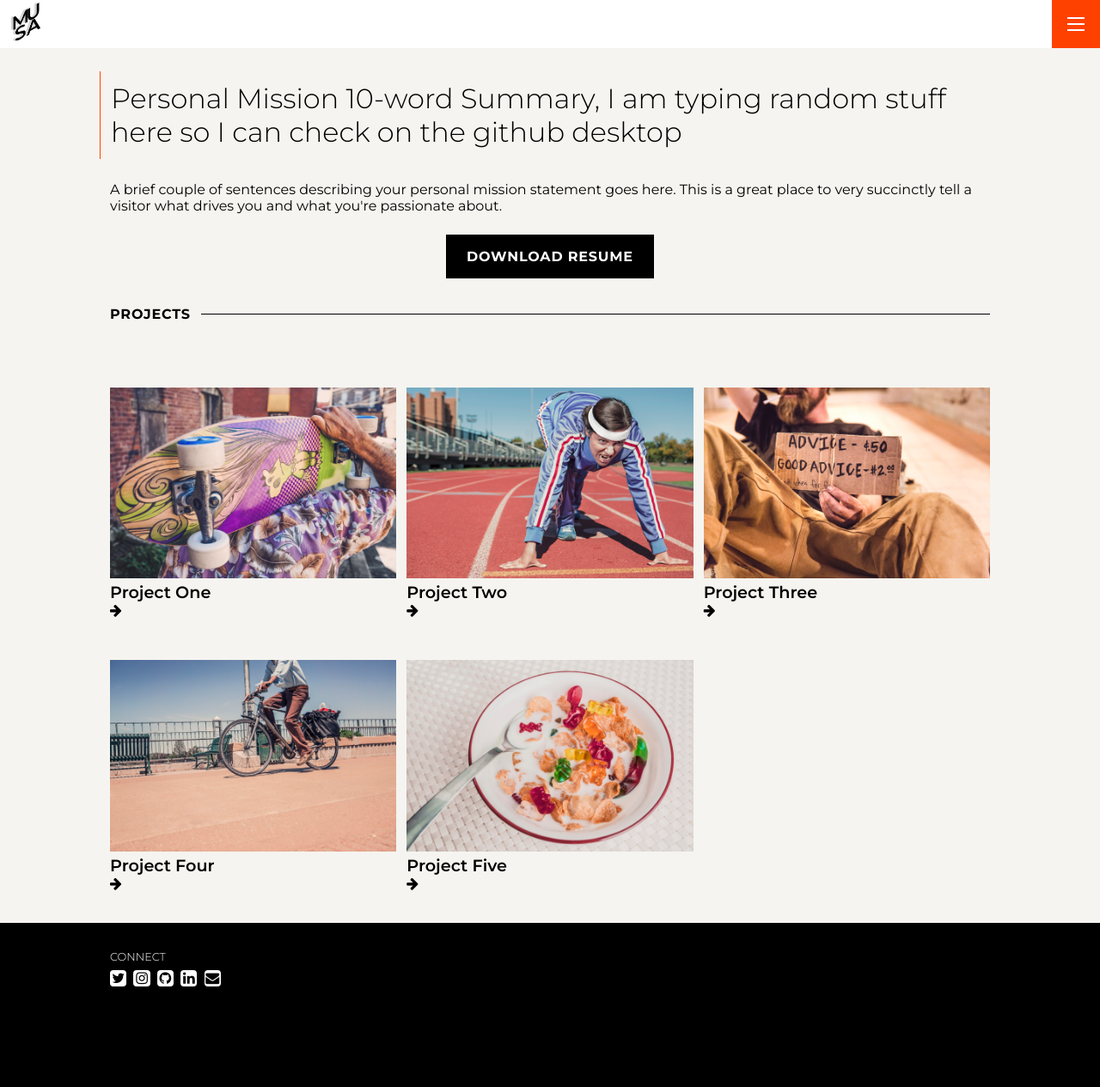
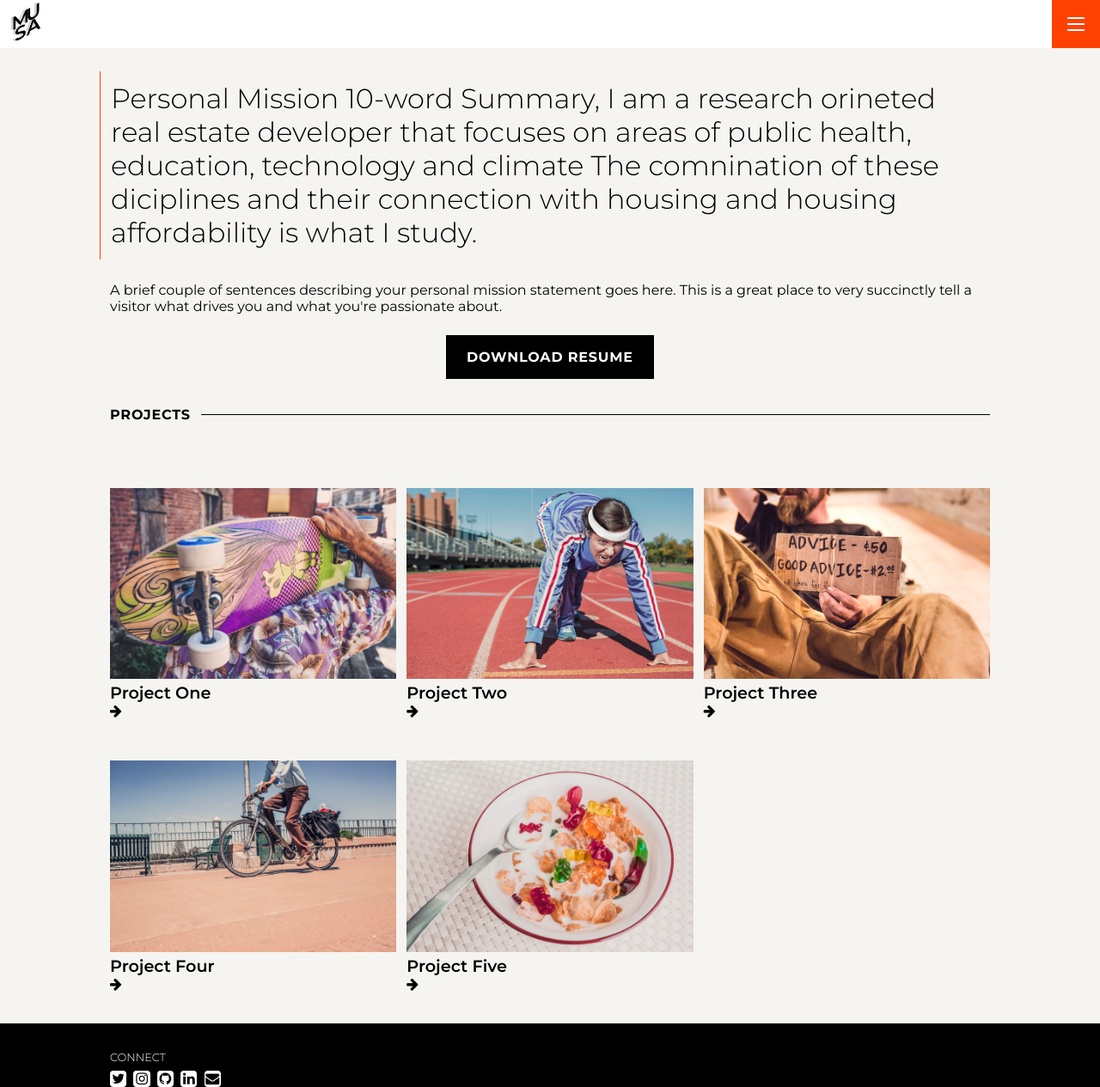
Before and after one commit to Flex-commits/MUSA-Portfolio, a Jekyll site: the page built from index.md, in a window 1280 px wide and 1265 px high. Shown: the whole window at 86% size. Built offline with Jekyll 4.4.1, drawn with Linux system fonts in a browser that asks for light colours.

Commit message:
Revise intro_title in settings.yml
Updated intro_title to reflect a more specific personal mission statement.

```diff
--- a/_data/settings.yml
+++ b/_data/settings.yml
@@ -7,7 +7,8 @@ logo: '/assets/img/musa-logo.png'
 # A brief introduction or mission statement that appears at the top of the
 # portfolio home page, above the project list. If you don't want one of the
 # intro_title or intro_text to show up, just set the appropriate value to null.
-intro_title: Personal Mission 10-word Summary, I am typing random stuff here so I can check on the github desktop
+intro_title: Personal Mission 10-word Summary, I am a research orineted real estate developer that focuses on areas of public health, education, technology and climate
+  The comnination of these diciplines and their connection with housing and housing affordability is what I study.
 intro_text: |
   A brief couple of sentences describing your personal mission statement goes
   here. This is a great place to very succinctly tell a visitor what drives you
```
